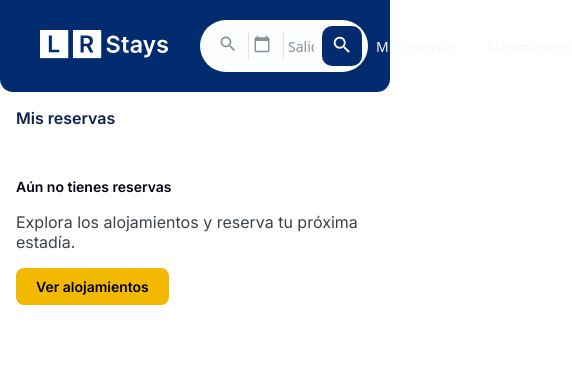
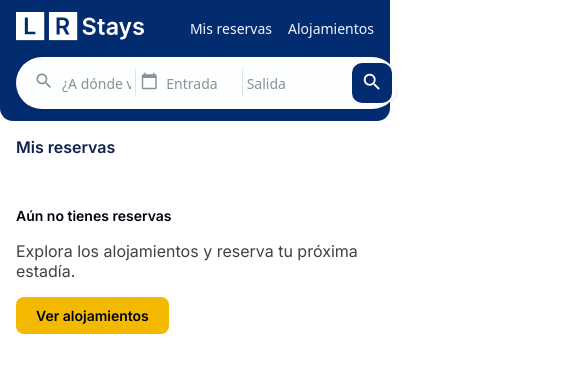
Before and after one commit to SSEGURAP/Proyecto-de-Curso-Marketplace-de-Alojamientos, an Angular app in the folder inversiones-lr-marketplace/: page /reservas in a window 390 px wide. Shown: the top 372 px of the page, 572 px wide, since content can reach past the window. Built offline with nearby package versions, Linux system fonts and the light colour scheme.

Commit message:
fix: header y hero adaptados a celular

```diff
--- a/inversiones-lr-marketplace/src/app/components/molecules/search-bar-hero/search-bar-hero.css
+++ b/inversiones-lr-marketplace/src/app/components/molecules/search-bar-hero/search-bar-hero.css
@@ -9,6 +9,7 @@
 
 .search-bar-hero {
   display: flex;
+  box-sizing: border-box;
   align-items: center;
   width: 100%;
   max-width: 695px;
--- a/inversiones-lr-marketplace/src/app/components/organisms/header/header.css
+++ b/inversiones-lr-marketplace/src/app/components/organisms/header/header.css
@@ -54,3 +54,31 @@
 .logo-section:hover {
   opacity: 0.9;
 }
+
+@media (max-width: 768px) {
+  .header {
+    height: auto;
+    padding: 12px 0;
+  }
+
+  .header-content {
+    flex-wrap: wrap;
+    padding: 0 16px;
+    gap: 12px;
+  }
+
+  .search-section {
+    order: 3;
+    flex-basis: 100%;
+    max-width: none;
+  }
+
+  .search-section app-search-bar {
+    display: block;
+    width: 100%;
+  }
+
+  .actions-section {
+    gap: 16px;
+  }
+}
--- a/inversiones-lr-marketplace/src/app/components/organisms/hero/hero.css
+++ b/inversiones-lr-marketplace/src/app/components/organisms/hero/hero.css
@@ -9,6 +9,7 @@
 
 .hero {
   position: relative;
+  box-sizing: border-box;
   display: flex;
   align-items: flex-start;
   width: 100%;
--- a/inversiones-lr-marketplace/src/app/pages/home/home.css
+++ b/inversiones-lr-marketplace/src/app/pages/home/home.css
@@ -9,13 +9,13 @@
   padding-bottom: var(--spacing-xl);
 }
 
-/* El host del Hero ocupa todo el ancho; el Hero interno mide hasta 1416px */
 app-hero {
   display: block;
   width: 100%;
   max-width: 1448px;
   margin: var(--spacing-md) auto 0;
   padding: 0 16px;
+  box-sizing: border-box;
 }
 
 app-featured-alojamientos {
```
